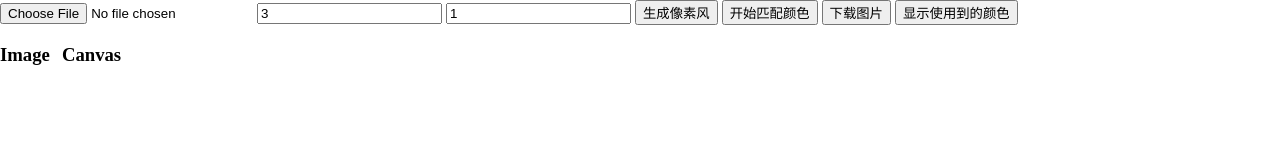
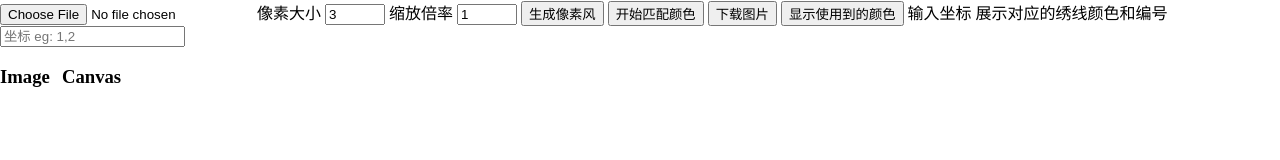
Before and after one commit to xuetyan/pixelStyle, a plain HTML site: page index.html in a window 1280 px wide. Both pictures are taken after a click on the button "开始匹配颜色". Drawn offline with Linux system fonts and the light colour scheme.

Commit message:
增加按坐标搜索颜色

```diff
--- a/index.html
+++ b/index.html
@@ -72,6 +72,10 @@
     dialog .close:hover {
       color: #303133;
     }
+
+    input[type=number] {
+      width: 60px;
+    }
   </style>
 </head>
 
@@ -80,12 +84,19 @@
     <div class="mock hide"></div>
     <div class="head">
       <input type="file" accept="image/*" oninput="selectImage(event)">
-      <input class="resolutionIpt" type="number" placeholder="像素大小" oninput="changeResolution(event.target.value)">
-      <input class="multi" type="number" placeholder="缩放倍率" oninput="changeMulti(event.target.value)">
+      <label for="1">像素大小</label>
+      <input name="1" class="resolutionIpt" type="number" placeholder="像素大小"
+        oninput="changeResolution(event.target.value)">
+      <label for="2">缩放倍率</label>
+      <input name="2" class="multi" type="number" placeholder="缩放倍率" oninput="changeMulti(event.target.value)">
       <button onclick="getPixivImage()">生成像素风</button>
       <button onclick="marchColor()">开始匹配颜色</button>
       <button onclick="donwload()">下载图片</button>
       <button class="show-color show" onclick="showColorList(true)">显示使用到的颜色</button>
+
+      <label class="fr" for="3">输入坐标 展示对应的绣线颜色和编号</label>
+      <input class="fr-1" name="3" type="text" placeholder="坐标 eg: 1,2" oninput="searchColor(event.target.value)">
+      <span class="find-result fr-2"></span>
     </div>
 
     <div class="body">
@@ -125,6 +136,13 @@
     // 匹配颜色列表后的颜色
     const newColors = new Set()
 
+    const imageData = {
+      with: 0,
+      height: 0,
+      data: [], // 像素图数据
+      matchResult: {}, // 原颜色: 绣线信息
+    }
+
     document.querySelector('.resolutionIpt').value = resolution
     document.querySelector('.multi').value = multify
 
@@ -146,12 +164,27 @@
     // 控制显示颜色列表按钮
     const toggleShowColorBtn = (flag) => {
       const cl = document.querySelector('.show-color').classList
+      const fr1 = document.querySelector('.fr-1').classList
+      const fr2 = document.querySelector('.fr-2').classList
+      const fr = document.querySelector('.fr').classList
       if (flag) {
         cl.add('show')
         cl.remove('hide')
+        fr.add('show')
+        fr.remove('hide')
+        fr1.add('show')
+        fr1.remove('hide')
+        fr2.add('show')
+        fr2.remove('hide')
       } else {
         cl.add('hide')
         cl.remove('show')
+        fr1.add('hide')
+        fr.remove('show')
+        fr.add('hide')
+        fr1.remove('show')
+        fr2.add('hide')
+        fr2.remove('show')
       }
     }
 
@@ -186,8 +219,8 @@
       myImage.src = url
       myImage.setAttribute('crossOrigin', 'anonymous')
       myImage.onload = function () {
-        myCanvas.width = myImage.width * multi
-        myCanvas.height = myImage.height * multi
+        imageData.width = myCanvas.width = myImage.width * multi
+        imageData.height = myCanvas.height = myImage.height * multi
         // 显示原图分辨率
         document.querySelector('.image-title').innerText = document.querySelector('.image-title').innerText.replace(/([a-zA-Z]+).*/g, '$1') + ` ${myImage.width}*${myImage.height}`
         // canvas分辨率
@@ -217,6 +250,7 @@
           }
         }
 
+        imageData.data = allDots
         const newData = allDots.flat()
         for (let index = 0; index < cvData.data.length; index++) {
           cvData.data[index] = newData[index]
@@ -269,6 +303,7 @@
       for (const e of colors) {
         const _distance = calc(c, e.color)
         if (_distance === 0) {
+          imageData.matchResult[c] = e
           return JSON.stringify(e)
         }
         if (_distance < distance) {
@@ -276,6 +311,7 @@
           r = e
         }
       }
+      imageData.matchResult[c] = r
       return JSON.stringify(r)
     }
 
@@ -283,6 +319,7 @@
     var marchColor = () => {
       toggleShowColorBtn(false)
       newColors.clear()
+      imageData.matchResult = {}
       const _allColor = [...allColor]
       for (const color of _allColor) {
         newColors.add(marchFunc(color.split(',').map(Number)))
@@ -301,6 +338,24 @@
         content += `<tr><td>${c.dmc}</td><td>${c.desc}</td><td>${c.color}</td><td><div class="color-block" style="background-color: ${color};"></div></td></tr>`
       }
       tbody.innerHTML = content
+    }
+
+    // 按坐标查询颜色
+    const searchColor = (val) => {
+      const position = val.replaceAll(' ', '').split(',')
+      const dom = document.querySelector('.find-result')
+
+      if (position && position.length === 2) {
+        const i = imageData.with * +position[1] + +position[0]
+        dot = imageData.data[i].toString()
+        const info = imageData.matchResult[dot]
+
+        const r = `<span style="color: rgba(${dot})">${info.desc}</span>`
+        dom.innerHTML = r
+      } else {
+        dom.cssText = 'color: red'
+        dom.innerText = '格式有误'
+      }
     }
 
     var donwload = () => {
```
